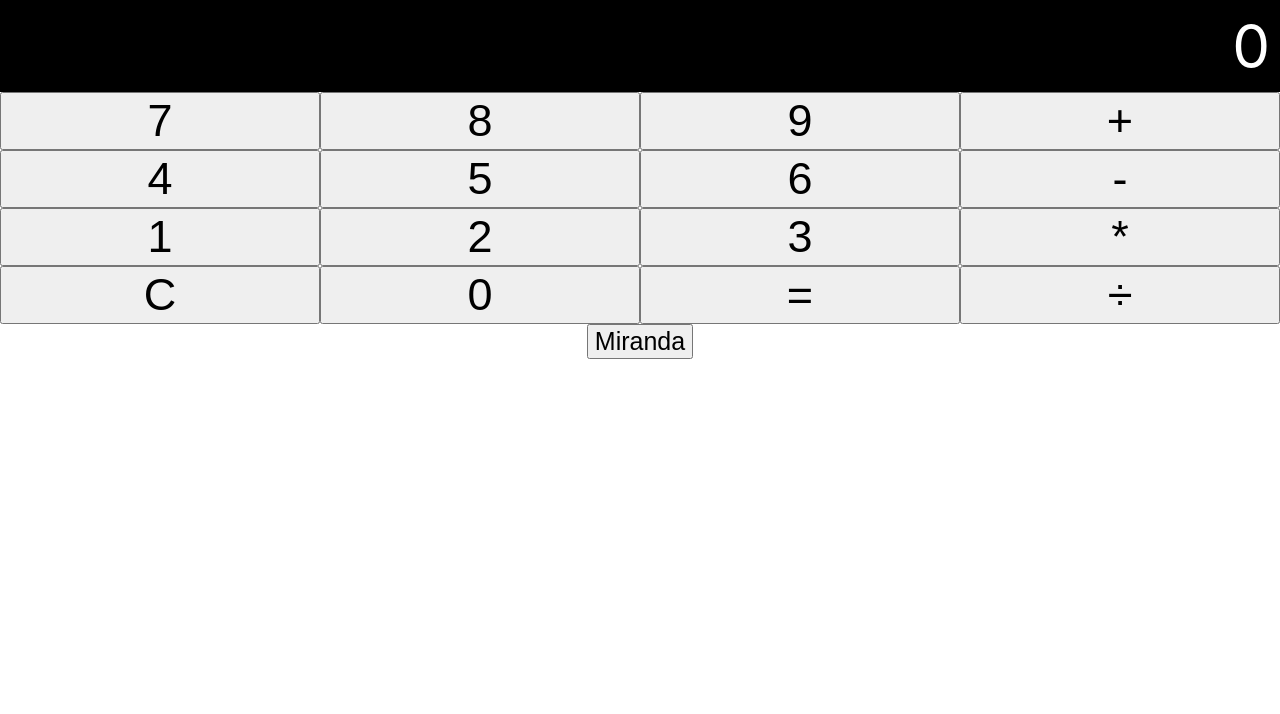
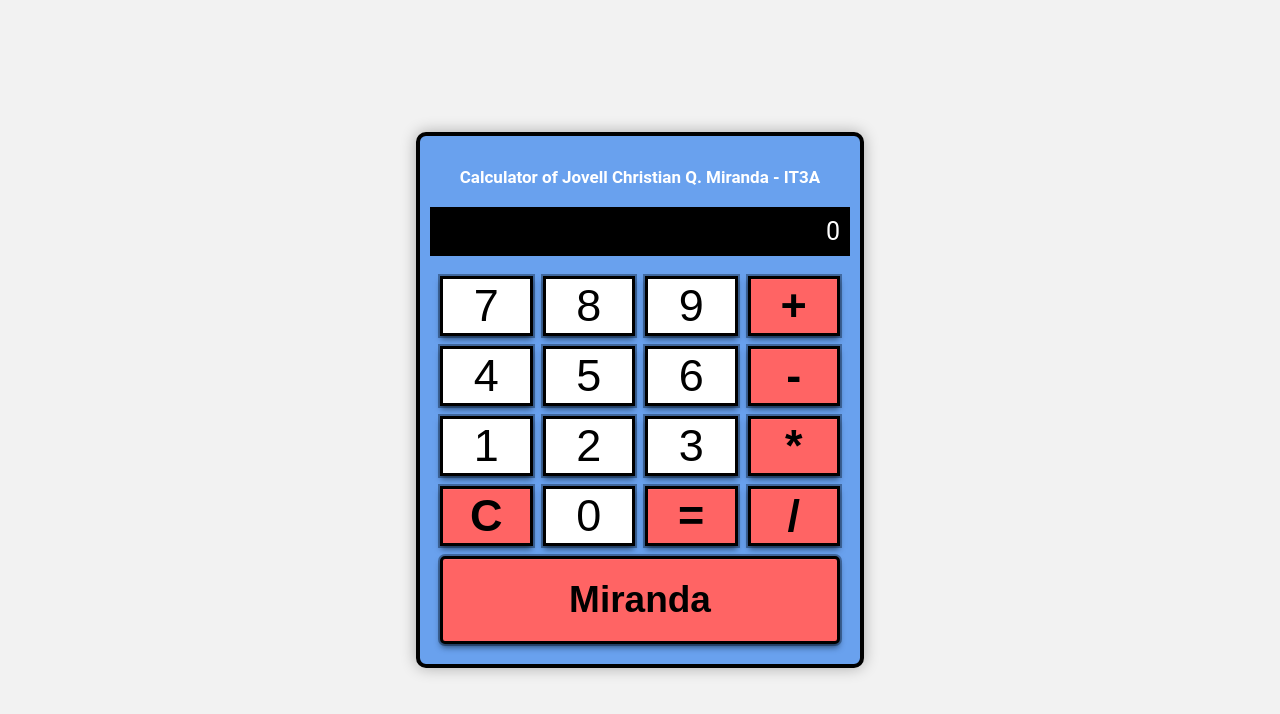
Before and after one commit to Jovellmiranda/Calculator, a React (Create React App) app: page / in a window 1280 px wide. Shown: the top 714 px of the page. Built offline with nearby package versions, Linux system fonts and the light colour scheme.

Commit message:
Third Commit

```diff
--- a/src/App.css
+++ b/src/App.css
@@ -1,37 +1,95 @@
-/* Apply styles to the App container */
+/* App Container */
 .App {
-  text-align: center;
-  max-width: 600px;
-  margin: 0 auto;
-}
-/* Apply styles to the Display */
-.CalcuDisplay {
-  color: white;
-  font-size: 60px;
-  background-color: black;
-  text-align: right;
-  padding: 10px;
+  display: flex;
+  flex-direction: column;
+  align-items: center;
+  justify-content: center;
+  min-height: 100vh;
+  background-color: #f2f2f2;
+  font-family: 'Roboto', sans-serif;
+  width: 100%;
 }
 
-/* Apply styles to the Buttons */
-.CalcuButton {
-  justify-content: center;
-  align-items: center;
-  font-size: 45px;
-  width: 25%;
+
+/* Calculator Container */
+.CalcContainer {
+  background-color: rgb(105, 161, 238)  ;
+  border-radius: 10px;
+  box-shadow: 0px 0px 15px rgba(0, 0, 0, 0.3);
+  padding: 20px;
+  text-align: center;
+  width: 400px;
+  border: 4px solid black;
 }
 
-/* Apply styles to the Container */
-.ButtonContainer {
-  display: flex;
-  flex-wrap: wrap;
-  justify-content: center;
-  align-items: center;
+/* Calculator Title */
+.CalcContainer h1 {
+  color: white;
+  font-size: 17px;
+  margin-bottom: 20px;
+  font-weight: bold;
 }
 
-.NameButton {
-  display: flex;
-  justify-content: center; /* Center horizontally */
-  align-items: center; /* Center vertically */
-  font-size: 25px; /* Set the height of the container to 100% to fill the parent */
+
+.CalcuDisplay {
+  background-color: black;
+  font-size: 25px;
+  padding: 10px;
+  margin-bottom: 20px;
+  margin-left: -10px;
+  color: white;
+  width: 100%;
+  text-align: right;
+
+
+
 }
+
+/* Button Container */
+.ButtonContainer {
+  display: grid;
+  grid-template-columns: repeat(4, 1fr);
+  gap: 10px;
+
+}
+.CalcuButtonNum{
+  border: 3px solid black;
+  background-color: white;
+  font-size: 45px;
+  box-shadow: rgba(6, 24, 44, 0.4) 0px 0px 0px 2px, rgba(6, 24, 44, 0.65) 0px 4px 6px -1px, rgba(255, 255, 255, 0.08) 0px 1px 0px inset;
+}
+/* Operator Buttons */
+.OperatorButton {
+  background-color: rgb(255, 100, 100);
+  color: black;
+  font-size: 45px;
+  vertical-align: center;
+  font-weight: bold;
+  border: 3px solid black;
+  box-shadow: rgba(6, 24, 44, 0.4) 0px 0px 0px 2px, rgba(6, 24, 44, 0.65) 0px 4px 6px -1px, rgba(255, 255, 255, 0.08) 0px 1px 0px inset;
+}
+
+/* Equals Button */
+.EqualsButton {
+  background-color: rgb(255, 100, 100);
+  color: black;
+  font-size: 45px;
+  font-weight: bold;
+  border: 3px solid black;
+  box-shadow: rgba(6, 24, 44, 0.4) 0px 0px 0px 2px, rgba(6, 24, 44, 0.65) 0px 4px 6px -1px, rgba(255, 255, 255, 0.08) 0px 1px 0px inset;
+}
+
+/* Name Button */
+.CalcuButtonName {
+  background-color:  rgb(255, 100, 100);
+  border: 1px solid #080c12;
+  margin-top: 2.5%;
+  color: black;
+  font-weight: bold;
+  font-size: 37px;
+  padding: 20px 0;
+  border-radius: 5px;
+  width: 100%;
+  border: 3px solid black;
+  box-shadow: rgba(6, 24, 44, 0.4) 0px 0px 0px 2px, rgba(6, 24, 44, 0.65) 0px 4px 6px -1px, rgba(255, 255, 255, 0.08) 0px 1px 0px inset;
+}
--- a/src/App.js
+++ b/src/App.js
@@ -1,59 +1,93 @@
-// File Path:
+import React, { useState } from 'react';
 import './App.css';
 
-function CalcuButton({ label }) {
+function CalcuButton({ label, onClick, buttonClassName = "CalcuButton" }) {
   return (
-    <button className="CalcuButton">
+    <button className={buttonClassName} onClick={onClick}>
       {label}
-    </button>
-  );
-}
-
-function NameButton({ label }) {
-  return (
-    <button className="NameButton">
-     {label}
     </button>
   );
 }
 
 function CalcuDisplay({ Display }) {
   return (
-    <div className='CalcuDisplay'>
+    <div className="CalcuDisplay">
       {Display}
     </div>
   );
 }
 
-function App() {
+export default function App() {
+  const [Display, setDisp] = useState("0");
+  const [expression, setExpression] = useState("");
+  const [resetDisplay, setResetDisplay] = useState(false);
+
+  const handleButtonClick = (value) => {
+    if (resetDisplay) {
+      setExpression("");
+      setResetDisplay(false);
+    }
+
+    setExpression((prevExpression) => prevExpression + value);
+    setDisp((prevDisplay) => (prevDisplay === "0" ? value : prevDisplay + value));
+  };
+ // Function to handle the clear button click
+
+  const clearClickHandler = (e) => {
+    e.preventDefault();
+    setDisp("0");
+    setExpression("");
+    setResetDisplay(false);
+  };
+ // Function to handle the equal button click
+  const equalClickHandler = (e) => {
+    e.preventDefault();
+
+    try {
+      // eslint-disable-next-line no-eval
+      const result = eval(expression);
+      setDisp(result.toString());
+      setExpression(result.toString());
+      setResetDisplay(true);
+    } catch (error) {
+      setDisp("ERROR");
+      setExpression("");
+      setResetDisplay(false);
+    }
+  };
+ // Function to handle the display to "Miranda"
+  const nameClickHandler = (e) => {
+    e.preventDefault();
+    setDisp("Miranda");
+  };
+
   return (
-    <div className='CalcContainer'>
-      <CalcuDisplay Display={'0'} />
-      <div className='ButtonContainer'>
-        <CalcuButton label={7} />
-        <CalcuButton label={8} />
-        <CalcuButton label={9} />
-        <CalcuButton label={"+"} />
-        <CalcuButton label={4} />
-        <CalcuButton label={5} />
-        <CalcuButton label={6} />
-        <CalcuButton label={"-"} />
-        <CalcuButton label={1} />
-        <CalcuButton label={2} />
-        <CalcuButton label={3} />
-        <CalcuButton label={"*"} />
-        <CalcuButton label={"C"} />
-        <CalcuButton label={0} />
-        <CalcuButton label={"="} />
-        <CalcuButton label={"÷"} />
-      </div>
-      <div className="NameButton">
-        <NameButton label={"Miranda"} />
+    <div className="App">
+      <div className="CalcContainer">
+        <h1>Calculator of Jovell Christian Q. Miranda - IT3A</h1>
+        <CalcuDisplay Display={Display} />
+        <div className="ButtonContainer">
+          <CalcuButton label={7} onClick={() => handleButtonClick("7")} buttonClassName={"CalcuButtonNum"} />
+          <CalcuButton label={8} onClick={() => handleButtonClick("8")} buttonClassName={"CalcuButtonNum"} />
+          <CalcuButton label={9} onClick={() => handleButtonClick("9")} buttonClassName={"CalcuButtonNum"} />
+          <CalcuButton label={"+"} onClick={() => handleButtonClick("+")} buttonClassName={"OperatorButton"} />
+          <CalcuButton label={4} onClick={() => handleButtonClick("4")} buttonClassName={"CalcuButtonNum"} />
+          <CalcuButton label={5} onClick={() => handleButtonClick("5")} buttonClassName={"CalcuButtonNum"} />
+          <CalcuButton label={6} onClick={() => handleButtonClick("6")} buttonClassName={"CalcuButtonNum"} />
+          <CalcuButton label={"-"} onClick={() => handleButtonClick("-")} buttonClassName={"OperatorButton"} />
+          <CalcuButton label={1} onClick={() => handleButtonClick("1")} buttonClassName={"CalcuButtonNum"} />
+          <CalcuButton label={2} onClick={() => handleButtonClick("2")} buttonClassName={"CalcuButtonNum"} />
+          <CalcuButton label={3} onClick={() => handleButtonClick("3")} buttonClassName={"CalcuButtonNum"} />
+          <CalcuButton label={"*"} onClick={() => handleButtonClick("*")} buttonClassName={"OperatorButton"} />
+          <CalcuButton label={"C"} onClick={clearClickHandler} buttonClassName={"OperatorButton"} />
+          <CalcuButton label={"0"} onClick={() => handleButtonClick("0")} buttonClassName={"CalcuButtonNum"} />
+          <CalcuButton label={"="} onClick={equalClickHandler} buttonClassName={"EqualsButton"} />
+          <CalcuButton label={"/"} onClick={() => handleButtonClick("/")} buttonClassName={"OperatorButton"} />
+        </div>
+        <div className="NameButton">
+          <CalcuButton label={"Miranda"} onClick={nameClickHandler} buttonClassName={"CalcuButtonName"} />
+        </div>
       </div>
     </div>
   );
 }
-
-
-// Running the Code:
-export default App;
```
